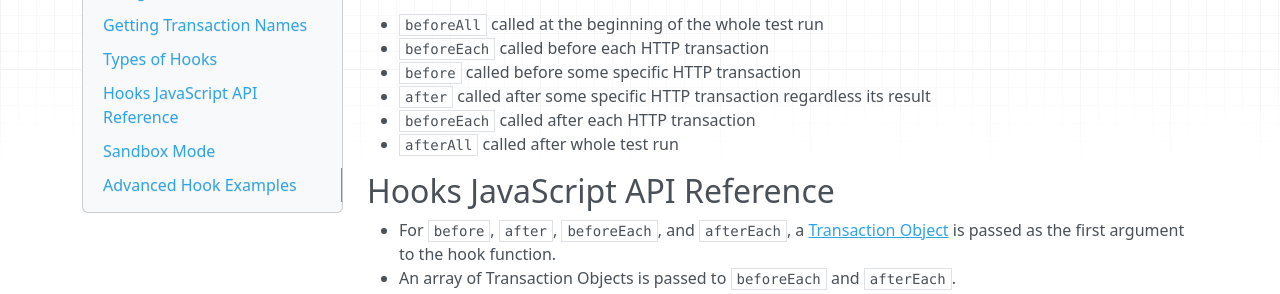
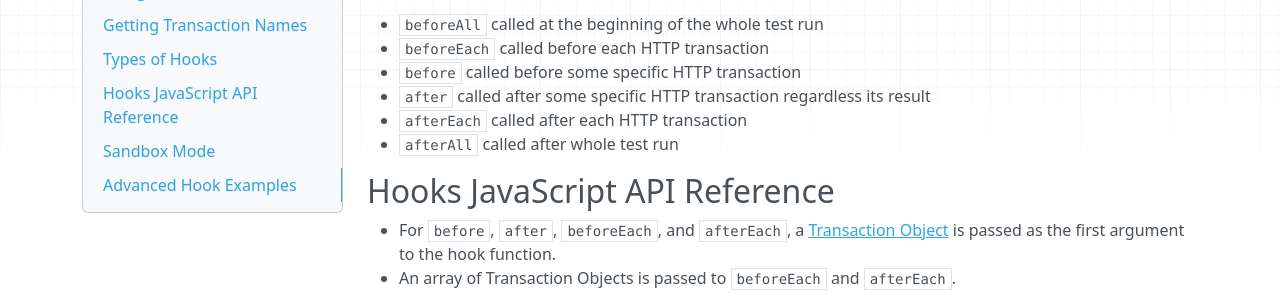
Before and after one commit to apiaryio/dredd, an MkDocs documentation site: the page built from docs/hooks.md, in a window 1280 px wide and 900 px high, scrolled down 1155 px. Shown: the part 147-441 px from the top of the window. Built offline with MkDocs 1.6.1, drawn with Linux system fonts in a browser that asks for light colours; nearby versions of some CDN libraries; old or Windows-style settings are respelled for this version of MkDocs; some of the changed text lies outside the part shown.

Commit message:
Fix typos

```diff
--- a/docs/hooks.md
+++ b/docs/hooks.md
@@ -56,7 +56,7 @@ Dredd supports following types of hooks:
 - `beforeEach` called before each HTTP transaction
 - `before` called before some specific HTTP transaction
 - `after` called after some specific HTTP transaction regardless its result
-- `beforeEach` called after each HTTP transaction
+- `afterEach` called after each HTTP transaction
 - `afterAll` called after whole test run
 
 ## Hooks JavaScript API Reference
```
Also changed, not shown: other parts of docs/hooks.md (+1 -1 lines).
